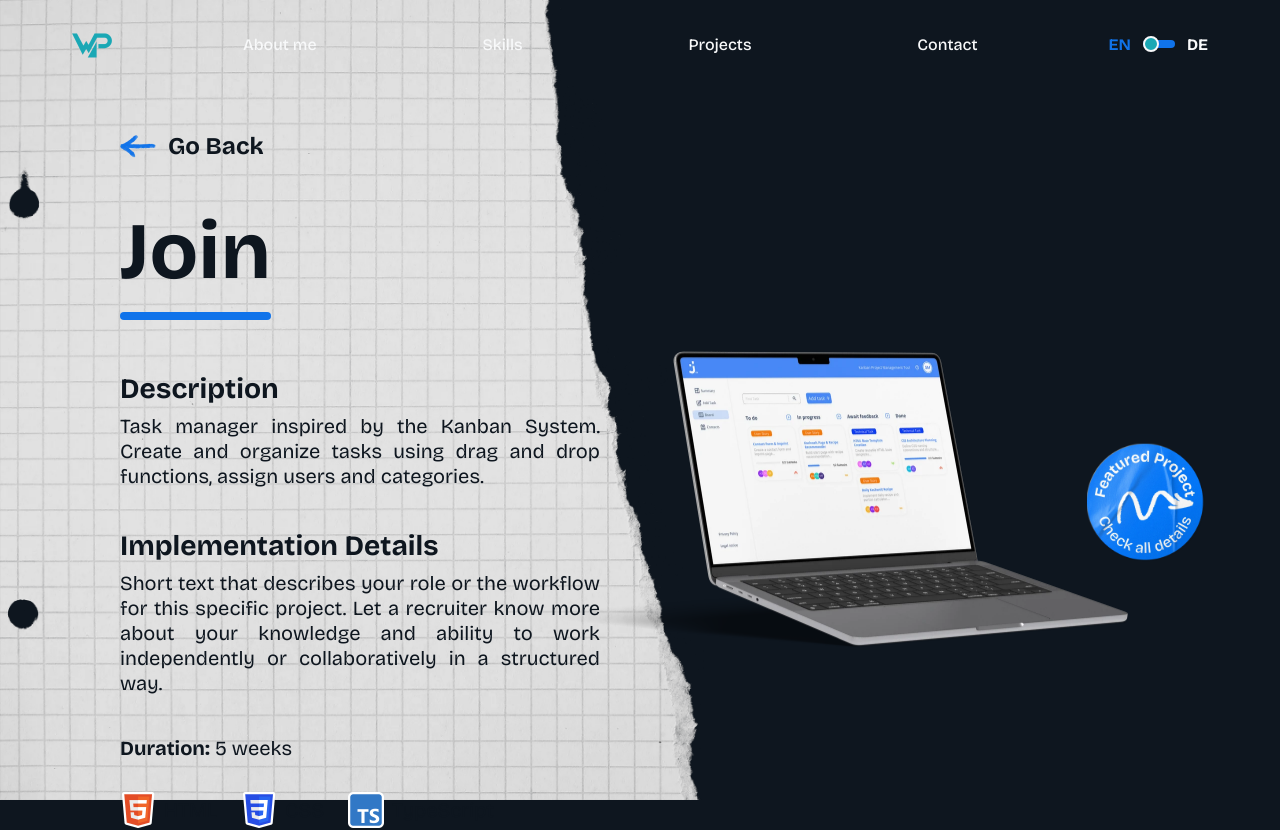
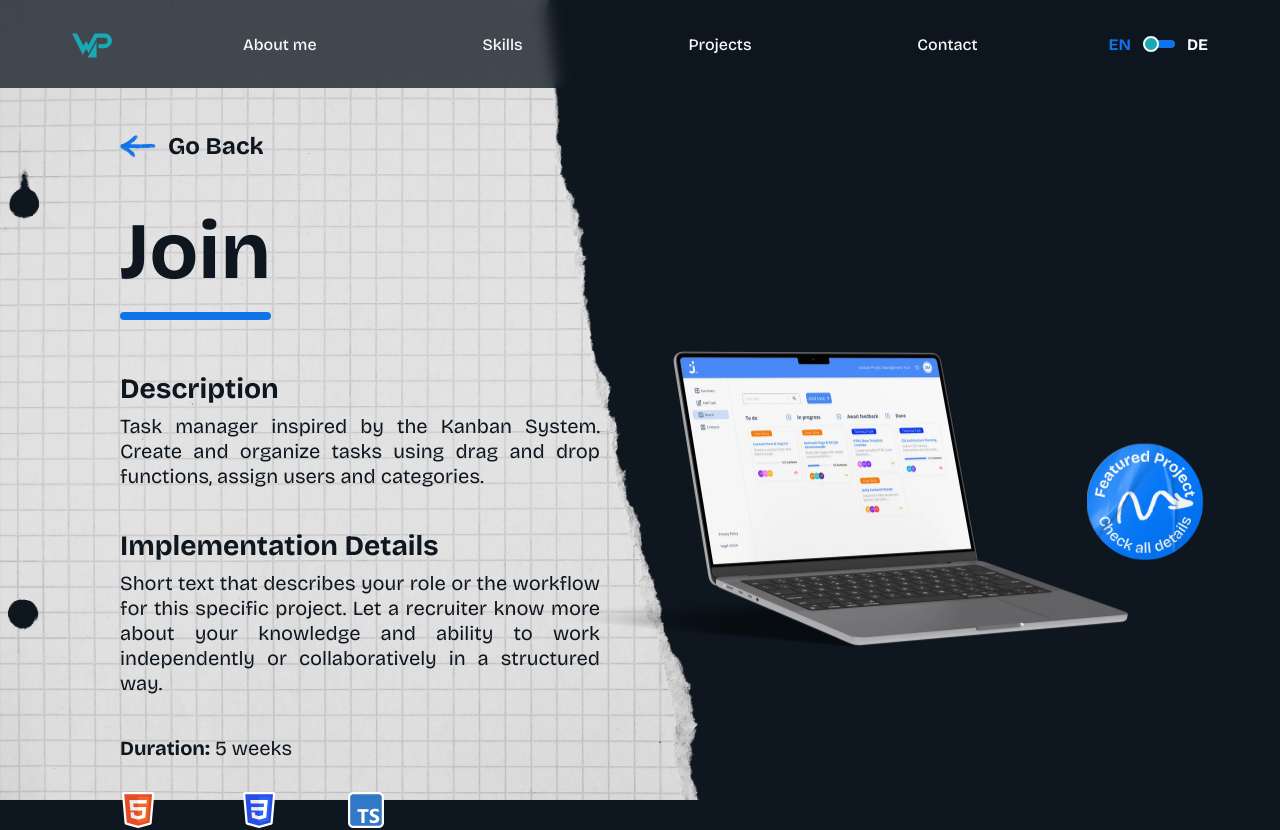
Before and after one commit to PatrickWagnerDev/portfolio-page, an Angular app: page /project/join in a window 1280 px wide. Shown: the top 830 px of the page. Built offline with nearby package versions, Linux system fonts and the light colour scheme.

Commit message:
feat: keep header background solid on project pages

```diff
--- a/src/app/layout/header/header.ts
+++ b/src/app/layout/header/header.ts
@@ -1,8 +1,11 @@
-import { Component, signal } from '@angular/core';
-import { RouterLink } from '@angular/router';
+import { Component, inject, signal } from '@angular/core';
+import { toSignal } from '@angular/core/rxjs-interop';
+import { NavigationEnd, Router, RouterLink } from '@angular/router';
+import { filter, map } from 'rxjs';
 
 const SCROLL_TOP_LIMIT = 10;
 const SCROLL_STEP_MIN = 5;
+const PROJECT_PATH = '/project/';
 
 @Component({
   imports: [RouterLink],
@@ -12,12 +15,20 @@ const SCROLL_STEP_MIN = 5;
   host: {
     '(window:scroll)': 'handleScroll()',
     '[class.header-hidden]': 'isHeaderHidden()',
-    '[class.header-solid]': 'hasHeaderBackground()',
+    '[class.header-solid]': 'hasHeaderBackground() || isProjectPage()',
   },
 })
 export class Header {
   readonly isHeaderHidden = signal(false);
   readonly hasHeaderBackground = signal(false);
+  private readonly router = inject(Router);
+  readonly isProjectPage = toSignal(
+    this.router.events.pipe(
+      filter((event): event is NavigationEnd => event instanceof NavigationEnd),
+      map((event) => event.urlAfterRedirects.startsWith(PROJECT_PATH)),
+    ),
+    { initialValue: false },
+  );
   private lastScrollY = 0;
 
   constructor() {
```
Also changed, not shown: 1 other file (tests, documents, lock files or other folders).
